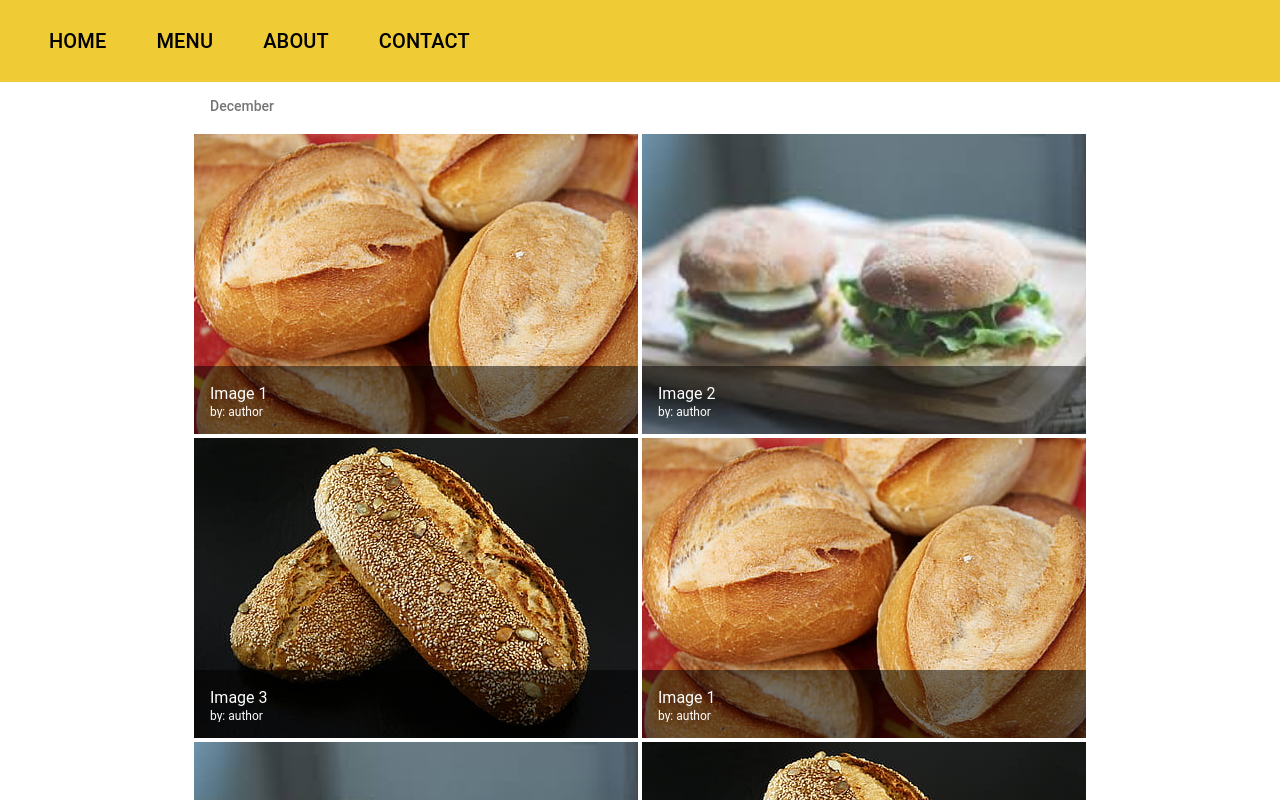
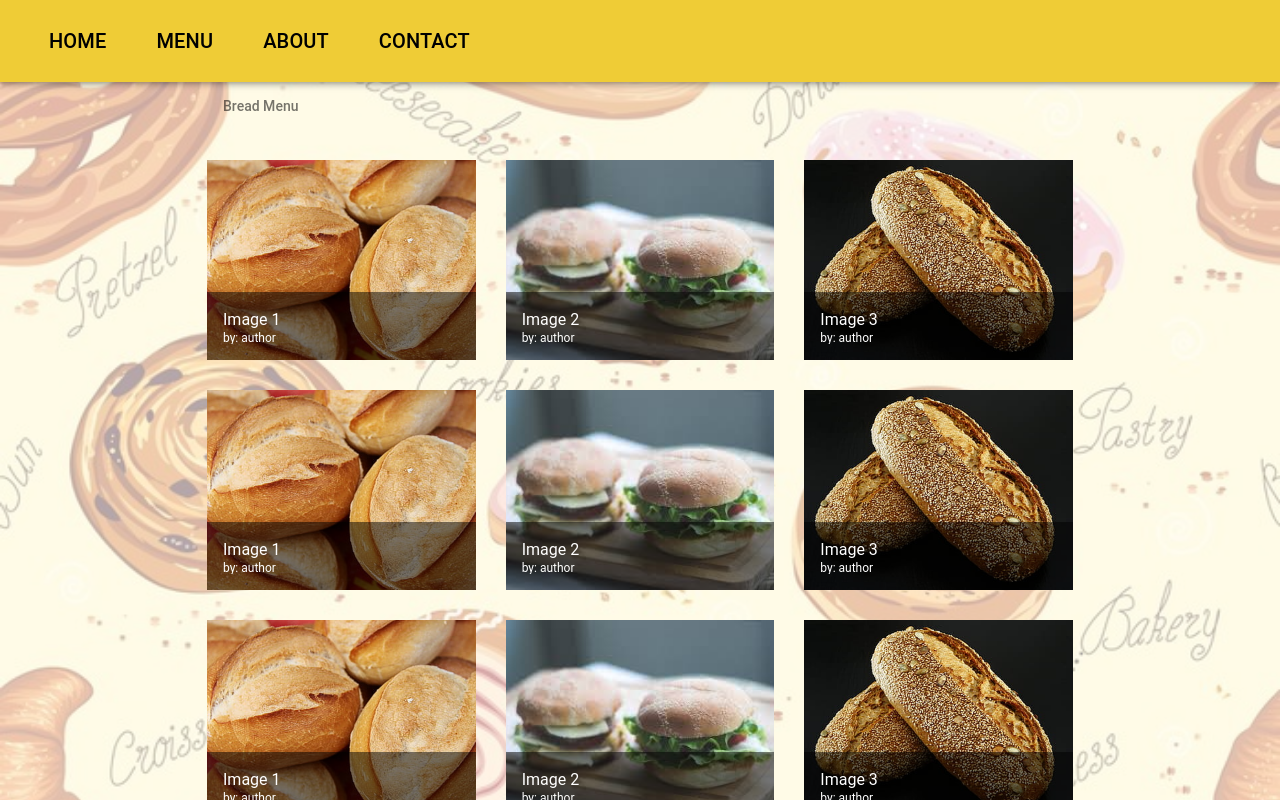
Before and after one commit to KingOfTheBeef/web-app, a React (Create React App) app: page /Menu in a window 1280 px wide. Shown: the top 800 px of the page. Built offline with nearby package versions, Linux system fonts and the light colour scheme.

Commit message:
Added background

```diff
--- a/src/App.css
+++ b/src/App.css
@@ -1,3 +1,8 @@
+html {
+    overflow: -moz-scrollbars-vertical;
+    overflow-y: scroll;
+}
+
 .App {
   text-align: center;
 }
@@ -5,6 +10,30 @@
 .App-logo {
   height: 40vmin;
   pointer-events: none;
+}
+
+.my-container {
+    position: absolute;
+    top:0;
+    left:0;
+    width: 100%;
+}
+
+.my-container img {
+    width: 100%;
+    opacity: 0.4;
+    z-index: -100;
+    position: fixed;
+}
+
+.home-background {
+    min-height: 100vh;
+    display: flex;
+    flex-direction: column;
+    align-items: center;
+    justify-content: center;
+    font-size: calc(10px + 2vmin);
+    color: white;
 }
 
 @media (prefers-reduced-motion: no-preference) {
--- a/src/App.js
+++ b/src/App.js
@@ -11,9 +11,11 @@ import Menu from './components/Menu';
 
 import { ThemeProvider } from '@material-ui/core/styles';
 import theme from './components/Theme'
+import bakerImg from "./images/background.png";
 
 function App() {
 	  return (
+	  	<div>
 			<ThemeProvider theme={theme}>
 			  <BrowserRouter>
 				  <div>
@@ -28,6 +30,10 @@ function App() {
 				  </div>
 			  </BrowserRouter>
 			</ThemeProvider>
+			<div className="my-container">
+				<img src={bakerImg}/>
+			</div>
+		</div>
 	  );
 }
 
--- a/src/components/Home.js
+++ b/src/components/Home.js
@@ -1,7 +1,7 @@
 import React from 'react';
 import logo from '../logo.svg';
 import '../App.css';
-
+import bakerImg from "../images/background.png";
 function Square(props) {
     return (
         <button className="square" style={{background: props.color}} onClick={() => {props.onClick()}}>
@@ -183,8 +183,29 @@ function calculateWinner(squares) {
 
 function HomeScreen() {
     return (
-          <div className="App">
-          <header className="App-header">
+        <div>
+            <header className="home-background" style={{backgroundImage: bakerImg}}>
+        <img src={logo} className="App-logo" alt="logo" />
+                <p>
+                I like to boogy
+            </p>
+            <Game />
+            <a
+            className="App-link"
+            href="https://reactjs.org"
+            target="_blank"
+            rel="noopener noreferrer"
+                >
+                Learn React
+            </a>
+        </header>
+        </div>
+    );
+}
+
+
+/*
+*           <header className="home-background" style={{backgroundImage: bakerImg}}>
             <img src={logo} className="App-logo" alt="logo" />
             <p>
               I like to boogy
@@ -199,13 +220,9 @@ function HomeScreen() {
               Learn React
             </a>
           </header>
-        </div>
-
-    );
-}
-
+* */
 const home = () => {
     return (HomeScreen());
-}
+};
 
 export default home;
--- a/src/components/Menu.js
+++ b/src/components/Menu.js
@@ -16,7 +16,6 @@ const useStyles = makeStyles((theme) => ({
         flexWrap: 'wrap',
         justifyContent: 'space-around',
         overflow: 'hidden',
-        backgroundColor: theme.palette.background.paper,
     },
     gridList: {
         width: "70%",
@@ -90,13 +89,13 @@ const tileData = [
 
 const Menu = () => {
     const classes = useStyles();
-    const cellHeight = 300;
+    const cellHeight = "10%";
 
     return (
         <div className={classes.root}>
-            <GridList cellHeight={cellHeight} className={classes.gridList}>
-                <GridListTile key="Subheader" cols={2} style={{ height: 'auto' }}>
-                    <ListSubheader component="div">December</ListSubheader>
+            <GridList cellHeight={200} cols={3} className={classes.gridList} spacing={30}>
+                <GridListTile key="Subheader" cols={3} style={{ height: 'auto' }}>
+                    <ListSubheader component="div">Bread Menu</ListSubheader>
                 </GridListTile>
                 {tileData.map((tile) => (
                     <GridListTile key={tile.img}>
--- a/src/components/Theme.js
+++ b/src/components/Theme.js
@@ -21,6 +21,15 @@ const theme = createMuiTheme({
             default: '#ddf3f5',
         },
     },
+    breakpoints: {
+        values: {
+            xs: 0,
+            sm: 600,
+            md: 960,
+            lg: 1280,
+            xl: 1920,
+        },
+    },
 });
 
 export default theme;
```
Also changed, not shown: src/images/background.png (added), src/images/baker.jpg (added). Lines whose indentation alone changed are shown as unchanged.
